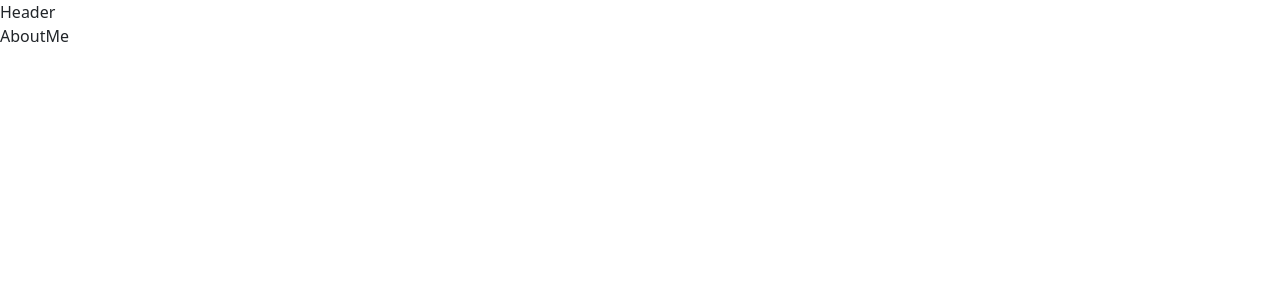
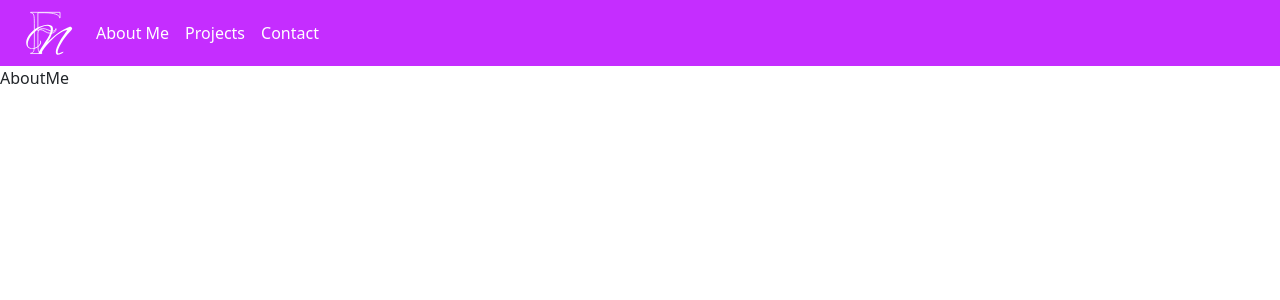
Before and after one commit to FlorenciaNieva/Portfolio-2, a React (Vite) app: page / in a window 1280 px wide. Shown: the top 300 px of the page. Built offline with nearby package versions, Linux system fonts and the light colour scheme.

Commit message:
Agrego header con NavBar de react bootstrap

```diff
--- a/src/components/Header/Header.jsx
+++ b/src/components/Header/Header.jsx
@@ -1,7 +1,46 @@
-import React from 'react'
+import Nav from "react-bootstrap/Nav";
+import Navbar from "react-bootstrap/Navbar";
+import { Link } from "react-router-dom";
+import logo from "../../assets/logo/logo.svg"
 
 export default function Header() {
   return (
-    <div>Header</div>
-  )
+    <header style={{backgroundColor:"#c52dff"}}>
+      <Navbar data-bs-theme="light" expand="lg" className="px-2" >
+          <img
+            alt="logo"
+            src={logo}
+            width="80"
+            height="50"
+            className="d-inline-block align-top"
+          />
+        <Navbar.Toggle aria-controls="basic-navbar-nav" />
+        <Navbar.Collapse id="basic-navbar-nav">
+          <Nav>
+            <Nav.Link>
+              <Link to="/" style={{ textDecoration: "none", color: "white" }}>
+                About Me
+              </Link>
+            </Nav.Link>
+            <Nav.Link>
+              <Link
+                to="/projects"
+                style={{ textDecoration: "none", color: "white" }}
+              >
+                Projects
+              </Link>
+            </Nav.Link>
+            <Nav.Link>
+              <Link
+                to="/contact"
+                style={{ textDecoration: "none", color: "white" }}
+              >
+                Contact
+              </Link>
+            </Nav.Link>
+          </Nav>
+        </Navbar.Collapse>
+      </Navbar>
+    </header>
+  );
 }
```
